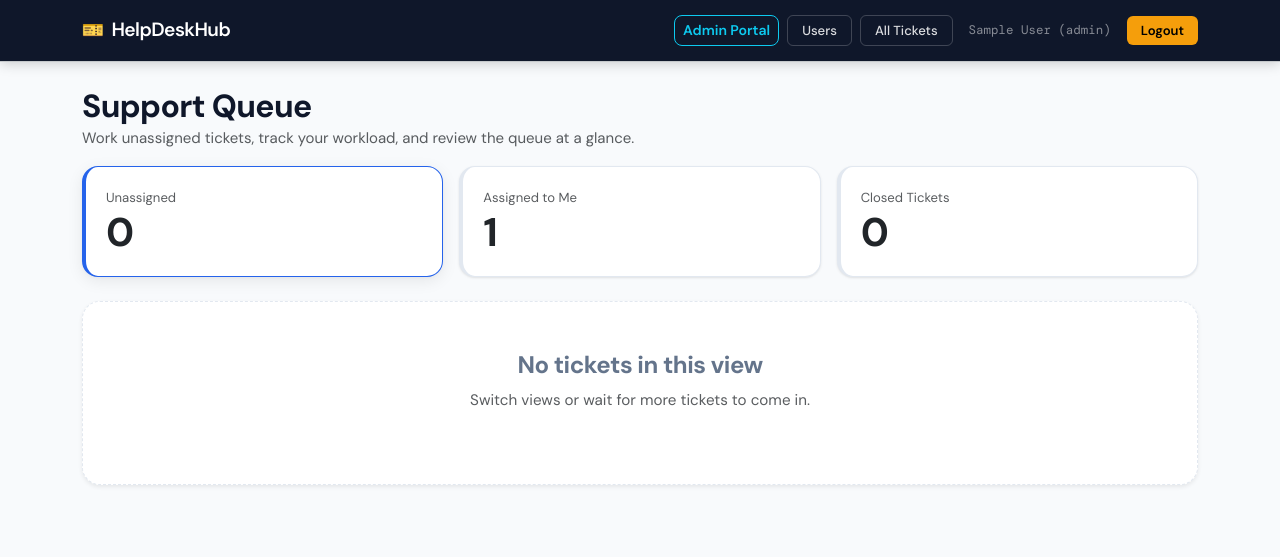
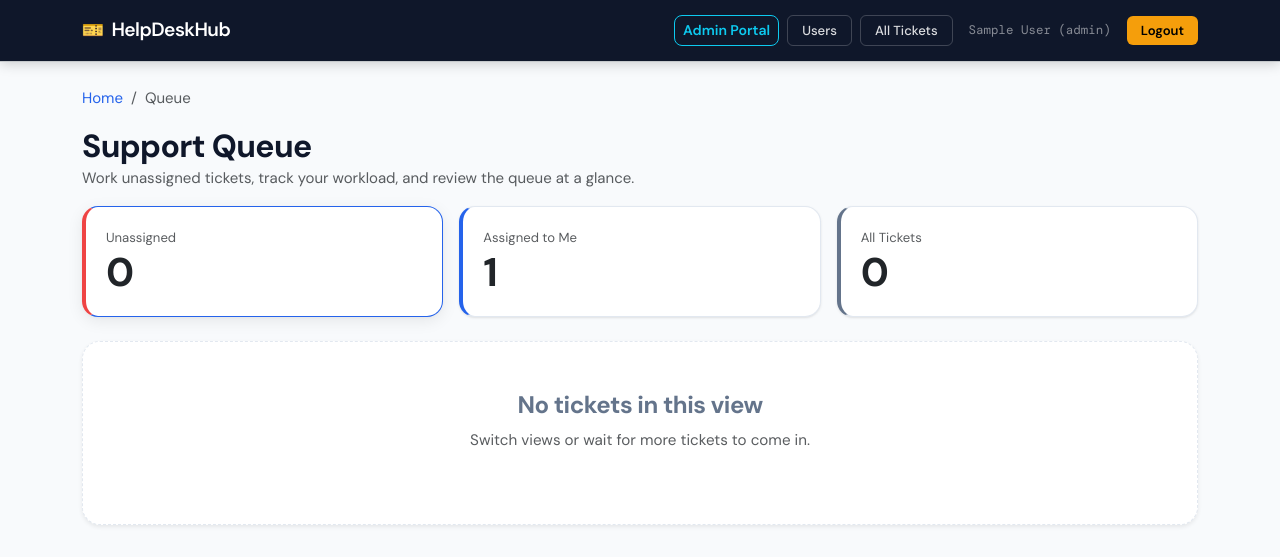
Before and after one commit to jacqu3xf/helpdeskhub, a Flask app: page /queue in a window 1280 px wide. Shown: the top 557 px of the page. Run offline with Flask 3, Linux system fonts and the light colour scheme; a user stored in the database is signed in; tables that the repository leaves empty hold one stand-in row (values such as "Sample post").

Commit message:
Update tickets_queue.html
-Breadcrumb
-visual for cards

```diff
--- a/templates/tickets_queue.html
+++ b/templates/tickets_queue.html
@@ -1,5 +1,11 @@
 {% extends "base.html" %}
 {% block content %}
+<nav aria-label="breadcrumb" class="mb-3">
+  <ol class="breadcrumb">
+    <li class="breadcrumb-item"><a href="{{ url_for('dashboard') }}">Home</a></li>
+    <li class="breadcrumb-item active" aria-current="page">Queue</li>
+  </ol>
+</nav>
 <div class="d-flex flex-wrap justify-content-between align-items-center gap-2 mb-3">
   <div>
     <h2 class="m-0">Support Queue</h2>
@@ -9,7 +15,7 @@
 
 <div class="row g-3 mb-4">
   <div class="col-md-4">
-    <a class="card summary-card text-decoration-none {% if view=='unassigned' %}summary-card-active{% endif %}" href="{{ url_for('tickets_queue', view='unassigned') }}">
+    <a class="card summary-card text-decoration-none {% if view=='unassigned' %}summary-card-active{% endif %}" href="{{ url_for('tickets_queue', view='unassigned') }}" style="border-left: 4px solid #ef4444;">
       <div class="card-body">
         <div class="small text-muted">Unassigned</div>
         <div class="display-6 fw-bold">{{ unassigned_count }}</div>
@@ -17,7 +23,7 @@
     </a>
   </div>
   <div class="col-md-4">
-    <a class="card summary-card text-decoration-none {% if view=='mine' %}summary-card-active{% endif %}" href="{{ url_for('tickets_queue', view='mine') }}">
+    <a class="card summary-card text-decoration-none {% if view=='mine' %}summary-card-active{% endif %}" href="{{ url_for('tickets_queue', view='mine') }}" style="border-left: 4px solid #2563eb;">
       <div class="card-body">
         <div class="small text-muted">Assigned to Me</div>
         <div class="display-6 fw-bold">{{ mine_count }}</div>
@@ -25,9 +31,9 @@
     </a>
   </div>
   <div class="col-md-4">
-    <a class="card summary-card text-decoration-none {% if view=='all' %}summary-card-active{% endif %}" href="{{ url_for('tickets_queue', view='all') }}">
+    <a class="card summary-card text-decoration-none {% if view=='all' %}summary-card-active{% endif %}" href="{{ url_for('tickets_queue', view='all') }}" style="border-left: 4px solid #64748b;">
       <div class="card-body">
-        <div class="small text-muted">Closed Tickets</div>
+        <div class="small text-muted">All Tickets</div>
         <div class="display-6 fw-bold">{{ closed_count }}</div>
       </div>
     </a>
```
